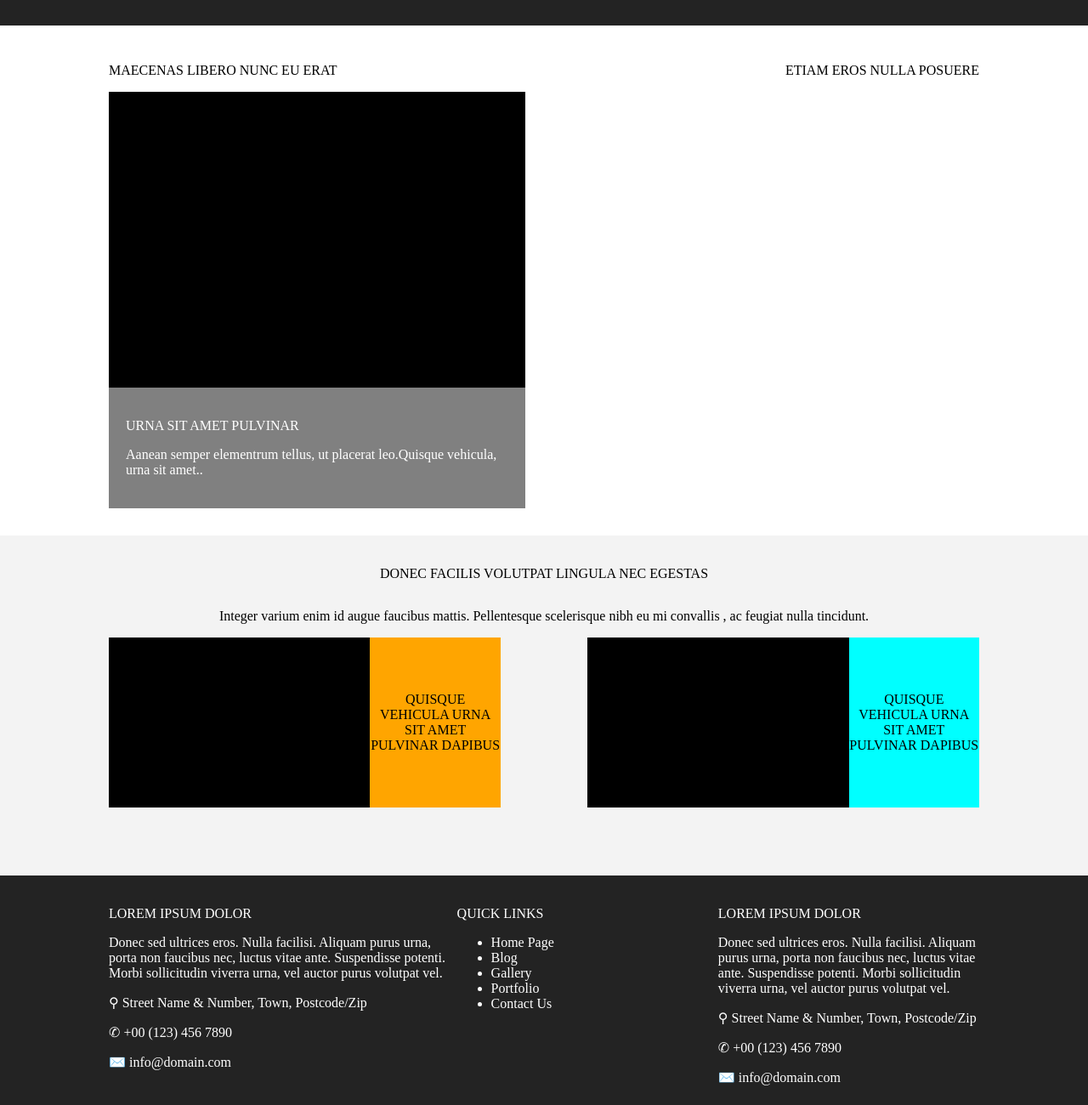
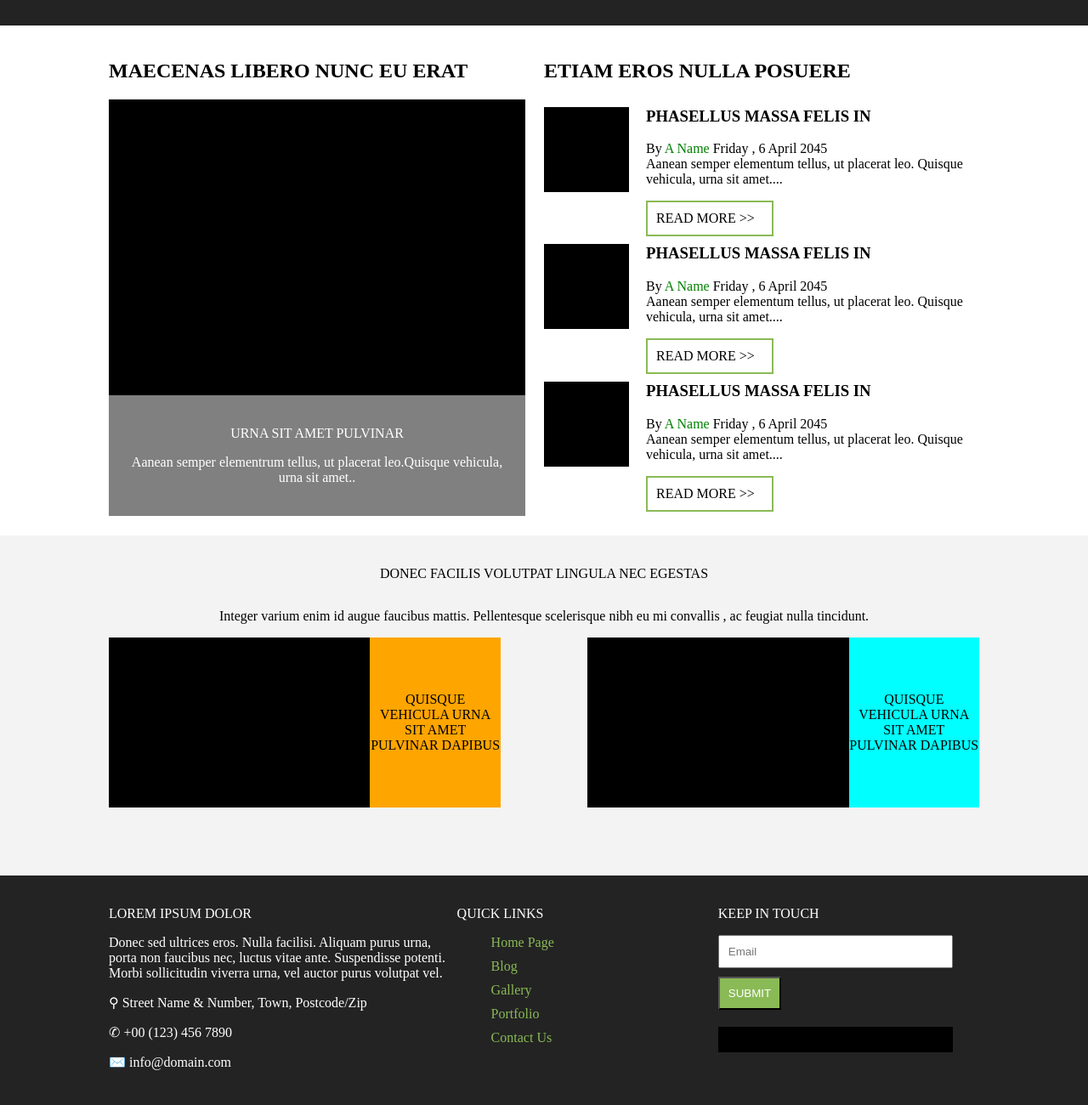
Before and after one commit to Harsayazheni/css-template-2, a plain HTML site: page index.html in a window 1280 px wide. Shown: the part 740-2040 px from the top of the page at 85% size. Drawn offline with Linux system fonts and the light colour scheme.

Commit message:
fifth commit

```diff
--- a/index.html
+++ b/index.html
@@ -53,7 +53,7 @@
     <section class="section-four">
         <div class="box">
             <article class="col-one">
-                <p>MAECENAS LIBERO NUNC EU ERAT</p>
+                <h2>MAECENAS LIBERO NUNC EU ERAT</h2>
                 <img src="placeholder.jpeg" height="490px">
                 <div class="positioning">
                     <p>URNA SIT AMET PULVINAR</p>
@@ -61,8 +61,30 @@
                 </div>
             </article>
             <article class="col-two">
-                    <p>ETIAM EROS NULLA POSUERE</p>
-
+                    <h2>ETIAM EROS NULLA POSUERE</h2>
+                    <div class="row">
+                        <img src="placeholder.jpeg" height="100px">
+                        <div class="description">
+                            <h3>PHASELLUS MASSA FELIS IN</h3>
+                            <p>By <font color="green">A Name </font>Friday , 6 April 2045<br>Aanean semper elementum tellus, ut placerat leo. Quisque vehicula, urna sit amet.... </p>
+                            <div class="read-more">READ MORE >></div>
+                        </div>
+                    </div>
+                    <div class="row">
+                        <img src="placeholder.jpeg" height="100px">
+                        <div class="description">
+                            <h3>PHASELLUS MASSA FELIS IN</h3>
+                            <p>By <font color="green">A Name </font>Friday , 6 April 2045<br>Aanean semper elementum tellus, ut placerat leo. Quisque vehicula, urna sit amet.... </p>
+                            <div class="read-more">READ MORE >></div>
+                        </div>
+                    </div><div class="row">
+                        <img src="placeholder.jpeg" height="100px">
+                        <div class="description">
+                            <h3>PHASELLUS MASSA FELIS IN</h3>
+                            <p>By <font color="green">A Name </font>Friday , 6 April 2045<br>Aanean semper elementum tellus, ut placerat leo. Quisque vehicula, urna sit amet.... </p>
+                            <div class="read-more">READ MORE >></div>
+                        </div>
+                    </div>
             </article>
         </div>
     </section>
@@ -103,20 +125,21 @@
                 <p>QUICK LINKS</p>
                 <nav>
                     <ul>
-                        <li>Home Page</li>
-                        <li>Blog</li>
-                        <li>Gallery</li>
-                        <li>Portfolio</li>
-                        <li>Contact Us</li>
+                        <li class="list">Home Page</li>
+                        <li class="list">Blog</li>
+                        <li class="list">Gallery</li>
+                        <li class="list">Portfolio</li>
+                        <li class="list">Contact Us</li>
                     </ul>
                 </nav>
             </article>
             <article class="column-three">
-                <p>LOREM IPSUM DOLOR</p>
-                <p>Donec sed ultrices eros. Nulla facilisi. Aliquam purus urna, porta non faucibus nec, luctus vitae ante. Suspendisse potenti. Morbi sollicitudin viverra urna, vel auctor purus volutpat vel.</p>
-                <p>⚲    Street Name & Number, Town, Postcode/Zip</p>
-                <p>✆  +00 (123) 456 7890</p>
-                <p>✉️ info@domain.com</p>
+                <p>KEEP IN TOUCH</p>
+                <input type="email" placeholder="Email">
+                <button class="submit">SUBMIT</button>
+                <div class="icons">
+
+                </div>
             </article>
         </div>
     </section>
--- a/style.css
+++ b/style.css
@@ -93,22 +93,42 @@ body{
     position: relative;
     width: 50%;
 }
+.positioning {
+    position: absolute;
+    bottom: 4px;
+    left: 0;
+    width: 490px;
+    color: white;
+    background-color: gray;
+    padding: 20px;
+    text-align: center;
+}
 .col-two {
     width: 50%;
     display: flex;
     flex-wrap: wrap;
     justify-content: right;
 }
-.positioning {
-    position: absolute;
-    bottom: 4px;
-    left: 0;
-    width: 490px;
-    color: white; /* Set text color (assuming you want it to contrast with the image) */
-    background-color: gray; /* Add a semi-transparent background to the text */
-    padding: 20px; /* Add padding to the text block */
+.row{
+    display: flex;
+    flex-wrap: nowrap;
+    gap: 20px;
 }
-
+.col-two h2 {
+    text-align: left;
+    width: 100%;
+}
+.row p {
+    margin-left: auto;
+}
+.description h3 {
+    margin-top: 0;
+}
+.read-more{
+    border: 2px solid #8ABA56;
+    width: 150px;
+    padding: 10px;
+}
 .section-five{
     background-color: #F3F3F3;
     height: 400px;
@@ -166,3 +186,24 @@ body{
 .column-three{
     width: 30%;
 }
+.list{
+    list-style: none;
+    margin-bottom: 10px;
+    color: #8ABA56;
+}
+input{
+    padding: 10px;
+    width: 90%;
+    margin-bottom: 10px;
+}
+.submit{
+    background-color: #8ABA56;
+    padding: 10px;
+    color: white;
+    margin-bottom: 20px;
+}
+.icons{
+    background-color: black;
+    width: 90%;
+    height: 30px;
+}
```
